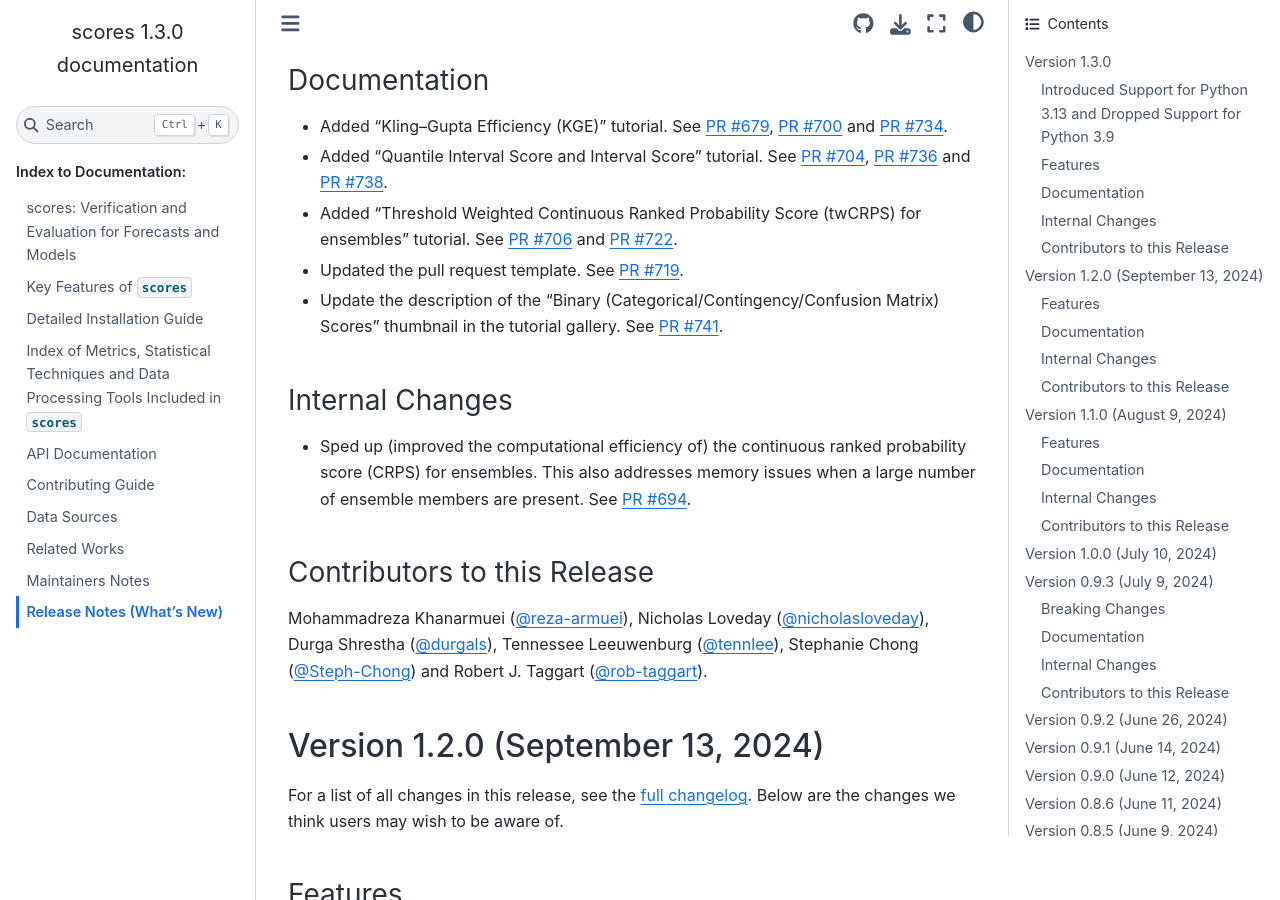
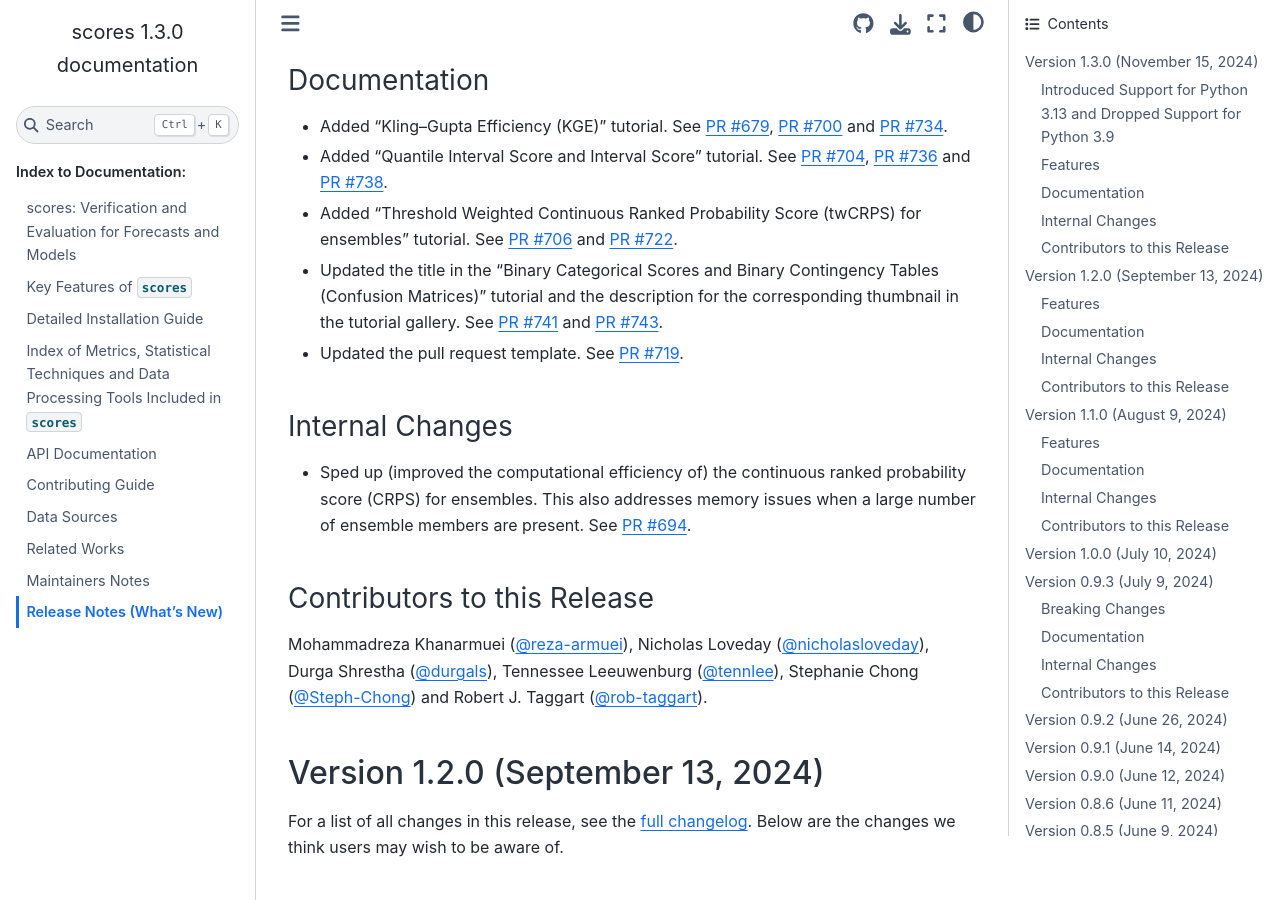
Before and after one commit to nci/scores, a Sphinx documentation site: the page built from docs/release_notes.md, in a window 1280 px wide and 900 px high, scrolled down 1189 px. Built offline with Sphinx 7.4.7 and the Sphinx Book theme 1.1.4, drawn with Linux system fonts in a browser that asks for light colours; pages that are not in the unit, such as notebooks, are missing from menus; some of the changed text lies outside the part shown.

Commit message:
Minor tweak to release notes (#744)
* Final update to release notes

---------

Signed-off-by: Stephanie Chong <168800785+Steph-Chong@users.noreply.github.com>

```diff
--- a/docs/release_notes.md
+++ b/docs/release_notes.md
@@ -1,6 +1,6 @@
 # Release Notes (What's New)
 
-## Version 1.3.0
+## Version 1.3.0 (November 15, 2024)
 
 For a list of all changes in this release, see the [full changelog](https://github.com/nci/scores/compare/1.2.0...1.3.0). Below are the changes we think users may wish to be aware of.
 
@@ -28,8 +28,8 @@ For a list of all changes in this release, see the [full changelog](https://gith
 - Added "Kling–Gupta Efficiency (KGE)" tutorial. See [PR #679](https://github.com/nci/scores/pull/679), [PR #700](https://github.com/nci/scores/pull/700) and [PR #734](https://github.com/nci/scores/pull/734).
 - Added "Quantile Interval Score and Interval Score" tutorial. See [PR #704](https://github.com/nci/scores/pull/704), [PR #736](https://github.com/nci/scores/pull/736) and [PR #738](https://github.com/nci/scores/pull/738).
 - Added "Threshold Weighted Continuous Ranked Probability Score (twCRPS) for ensembles" tutorial. See [PR #706](https://github.com/nci/scores/pull/706) and [PR #722](https://github.com/nci/scores/pull/722).
+- Updated the title in the "Binary Categorical Scores and Binary Contingency Tables (Confusion Matrices)" tutorial and the description for the corresponding thumbnail in the tutorial gallery. See [PR #741](https://github.com/nci/scores/pull/741) and [PR #743](https://github.com/nci/scores/pull/743).
 - Updated the pull request template. See [PR #719](https://github.com/nci/scores/pull/719).
-- Update the description of the "Binary (Categorical/Contingency/Confusion Matrix) Scores" thumbnail in the tutorial gallery. See [PR #741](https://github.com/nci/scores/pull/741).
 
 ### Internal Changes
 
```
